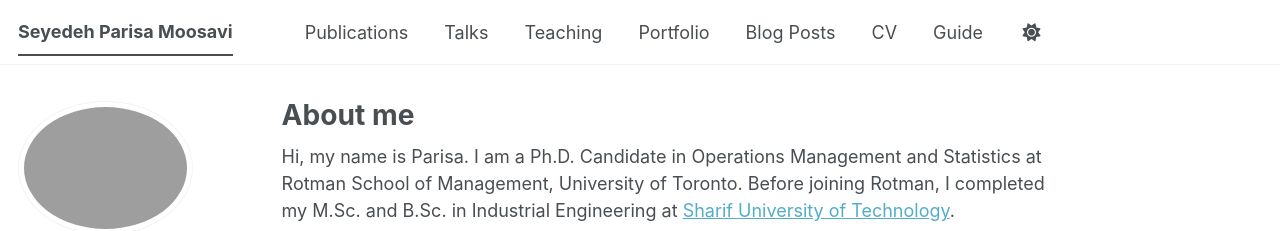
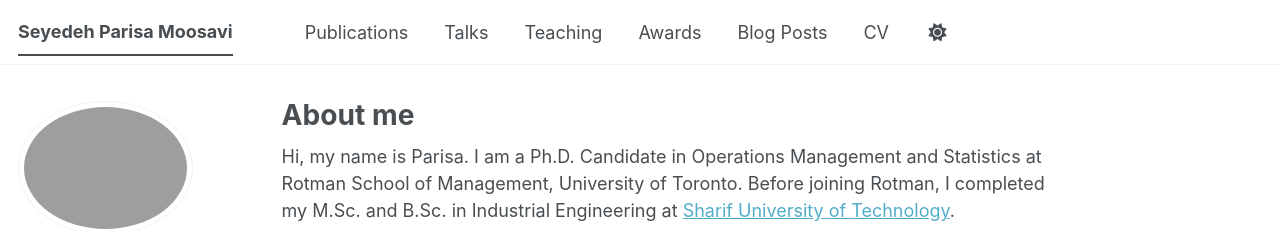
Before and after one commit to parisamsv/parisamsv.github.io, a Jekyll site: the page built from _pages/about.md, in a window 1280 px wide. Shown: the top 231 px of the page. Built offline with Jekyll 4.4.1, drawn with Linux system fonts in a browser that asks for light colours; a script bundle is joined from its source files by our own code; library files that are not in the unit come from our copies.

Commit message:
Replace Portfolio with Awards in navigation

```diff
--- a/_data/navigation.yml
+++ b/_data/navigation.yml
@@ -17,8 +17,8 @@ main:
   - title: "Teaching"
     url: /teaching/
 
-  - title: "Portfolio"
-    url: /portfolio/
+  - title: "Awards"
+    url: /awards/
 
   - title: "Blog Posts"
     url: /year-archive/
@@ -29,5 +29,5 @@ main:
   # - title: "CV"
   #   url: /cv-json/
 
-  - title: "Guide"
-    url: /markdown/
+  # - title: "Guide"
+  #   url: /markdown/
```
